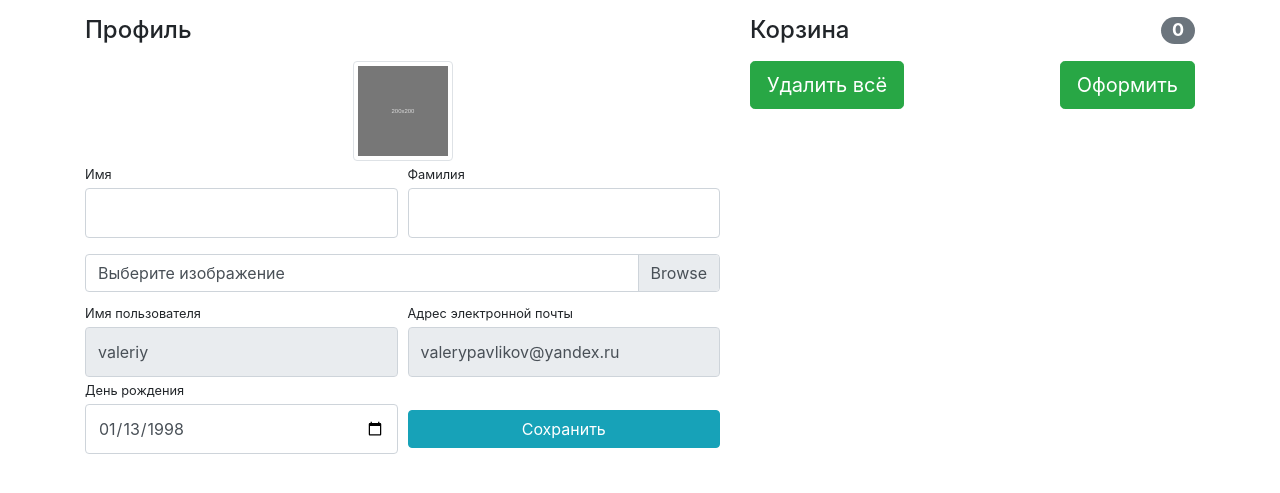
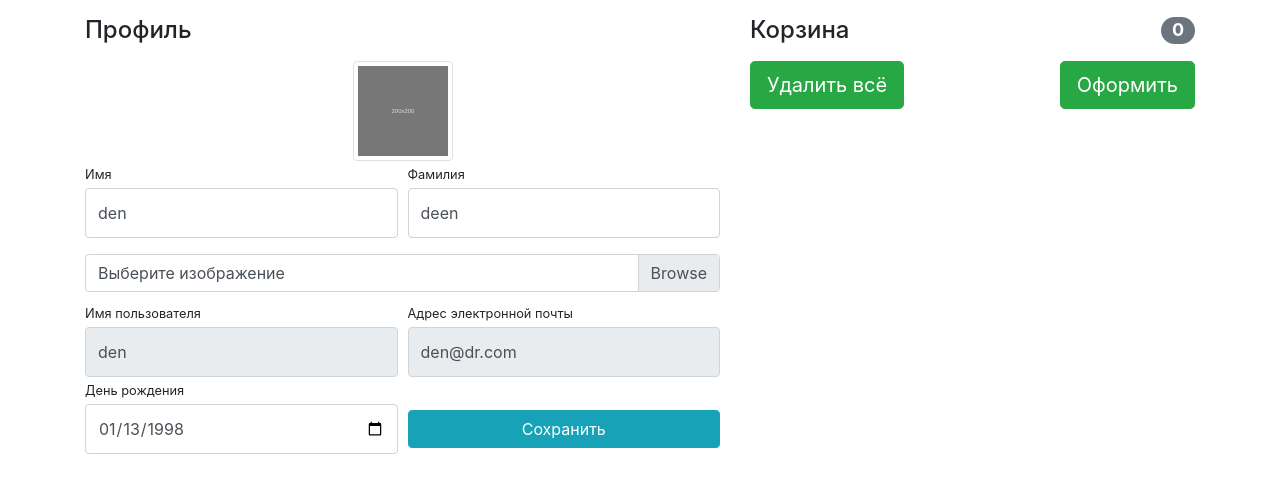
Before and after one commit to Ershgun/geekshop_denis, a Django app: template authapp/templates/authapp/profile.html in a window 1280 px wide. Shown: the part 56-549 px from the top of the page. Run offline with Django 3.2, Linux system fonts and the light colour scheme; the template is opened without the code that fills it, so the values that code supplies are empty; some libraries are stand-ins or nearby versions.

Commit message:
Урок_05

```diff
--- a/authapp/templates/authapp/profile.html
+++ b/authapp/templates/authapp/profile.html
@@ -24,13 +24,13 @@
                         <div class="col-lg-6">
                             <div class="form-group">
                                 <label class="small mb-1" for="inputFirstName">Имя</label>
-                                <input class="form-control py-4" id="inputFirstName" type="text" value=""/>
+                                <input class="form-control py-4" id="inputFirstName" type="text" value="den"/>
                             </div>
                         </div>
                         <div class="col-lg-6">
                             <div class="form-group">
                                 <label class="small mb-1" for="inputLastName">Фамилия</label>
-                                <input class="form-control py-4" id="inputLastName" type="text" value=""/>
+                                <input class="form-control py-4" id="inputLastName" type="text" value="deen"/>
                             </div>
                         </div>
                     </div>
@@ -47,14 +47,14 @@
                             <label class="small mb-1" for="inputUsername">Имя пользователя</label>
                             <input class="form-control py-4" id="inputUsername" type="text"
                                    aria-describedby="usernameHelp"
-                                   value="valeriy" disabled/>
+                                   value="den" disabled/>
                         </div>
                         <div class="col-lg-6">
                             <label class="small mb-1" for="inputEmailAddress">Адрес электронной
                                 почты</label>
                             <input class="form-control py-4" id="inputEmailAddress" type="email"
                                    aria-describedby="emailHelp"
-                                   value="valerypavlikov@yandex.ru" disabled/>
+                                   value="den@dr.com" disabled/>
                         </div>
                     </div>
                     <div class="form-row">
```
